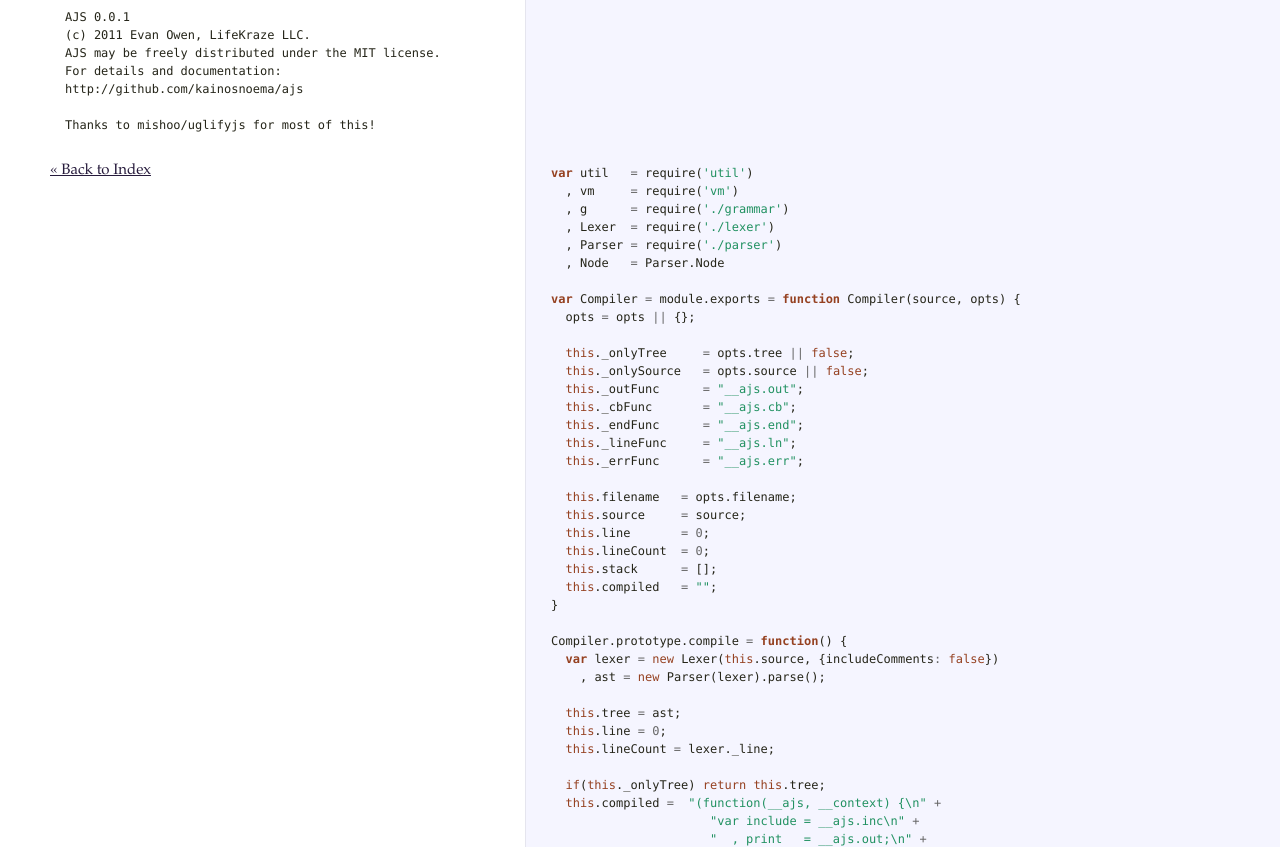
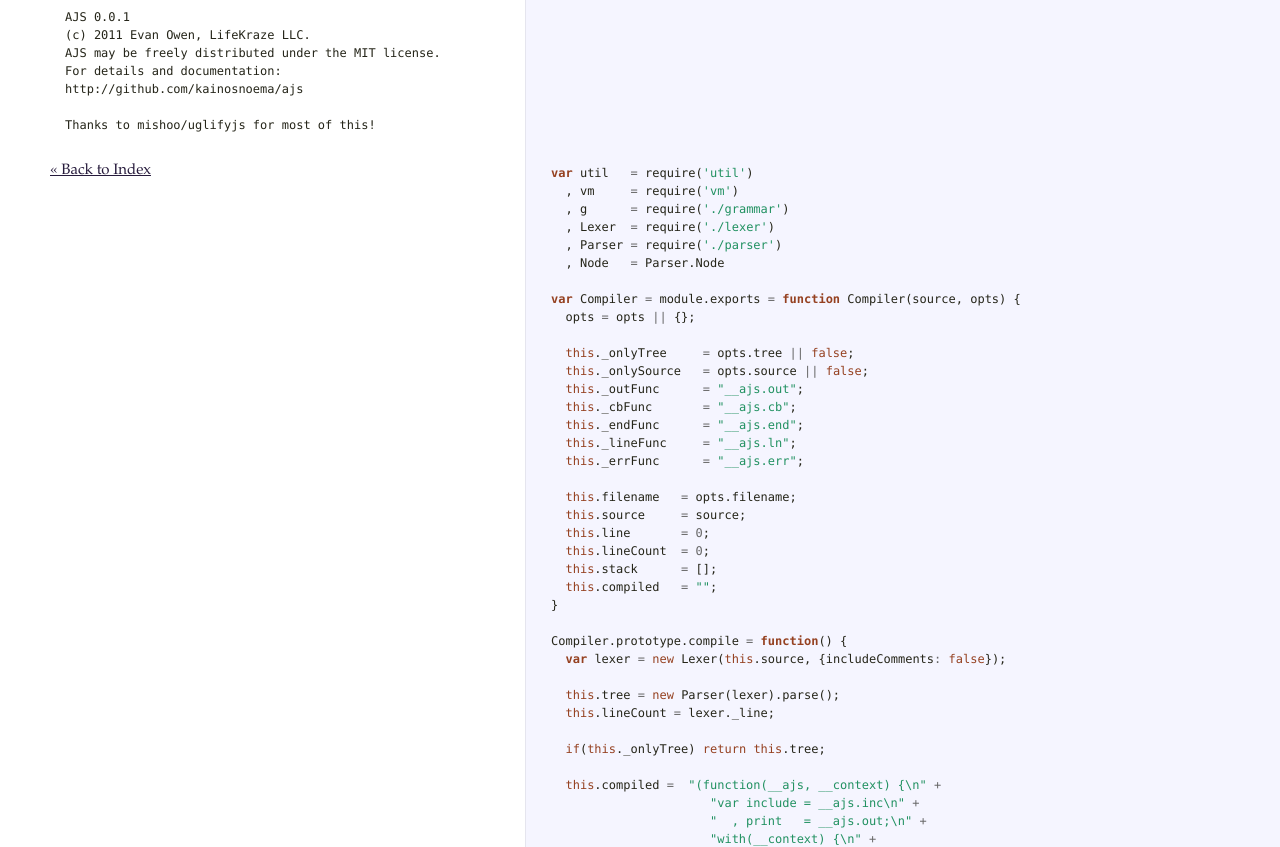
Before and after one commit to IonicaBizau/ajs, a plain HTML site: page docs/compiler.html in a window 1280 px wide. Shown: the part 105-952 px from the top of the page. Drawn offline with Linux system fonts and the light colour scheme.

```diff
--- a/docs/compiler.html
+++ b/docs/compiler.html
@@ -32,14 +32,13 @@
 <span class="p">}</span>
 
 <span class="nx">Compiler</span><span class="p">.</span><span class="nx">prototype</span><span class="p">.</span><span class="nx">compile</span> <span class="o">=</span> <span class="kd">function</span><span class="p">()</span> <span class="p">{</span>
-  <span class="kd">var</span> <span class="nx">lexer</span> <span class="o">=</span> <span class="k">new</span> <span class="nx">Lexer</span><span class="p">(</span><span class="k">this</span><span class="p">.</span><span class="nx">source</span><span class="p">,</span> <span class="p">{</span><span class="nx">includeComments</span><span class="o">:</span> <span class="kc">false</span><span class="p">})</span>
-    <span class="p">,</span> <span class="nx">ast</span> <span class="o">=</span> <span class="k">new</span> <span class="nx">Parser</span><span class="p">(</span><span class="nx">lexer</span><span class="p">).</span><span class="nx">parse</span><span class="p">();</span>
+  <span class="kd">var</span> <span class="nx">lexer</span> <span class="o">=</span> <span class="k">new</span> <span class="nx">Lexer</span><span class="p">(</span><span class="k">this</span><span class="p">.</span><span class="nx">source</span><span class="p">,</span> <span class="p">{</span><span class="nx">includeComments</span><span class="o">:</span> <span class="kc">false</span><span class="p">});</span>
 
-  <span class="k">this</span><span class="p">.</span><span class="nx">tree</span> <span class="o">=</span> <span class="nx">ast</span><span class="p">;</span>
-  <span class="k">this</span><span class="p">.</span><span class="nx">line</span> <span class="o">=</span> <span class="mi">0</span><span class="p">;</span>
+  <span class="k">this</span><span class="p">.</span><span class="nx">tree</span> <span class="o">=</span> <span class="k">new</span> <span class="nx">Parser</span><span class="p">(</span><span class="nx">lexer</span><span class="p">).</span><span class="nx">parse</span><span class="p">();</span>
   <span class="k">this</span><span class="p">.</span><span class="nx">lineCount</span> <span class="o">=</span> <span class="nx">lexer</span><span class="p">.</span><span class="nx">_line</span><span class="p">;</span>
 
   <span class="k">if</span><span class="p">(</span><span class="k">this</span><span class="p">.</span><span class="nx">_onlyTree</span><span class="p">)</span> <span class="k">return</span> <span class="k">this</span><span class="p">.</span><span class="nx">tree</span><span class="p">;</span>
+
   <span class="k">this</span><span class="p">.</span><span class="nx">compiled</span> <span class="o">=</span>  <span class="s2">&quot;(function(__ajs, __context) {\n&quot;</span> <span class="o">+</span>
                       <span class="s2">&quot;var include = __ajs.inc\n&quot;</span> <span class="o">+</span>
                       <span class="s2">&quot;  , print   = __ajs.out;\n&quot;</span> <span class="o">+</span>
```
Also changed, not shown: docs/vm.html (+0 -2 lines).
